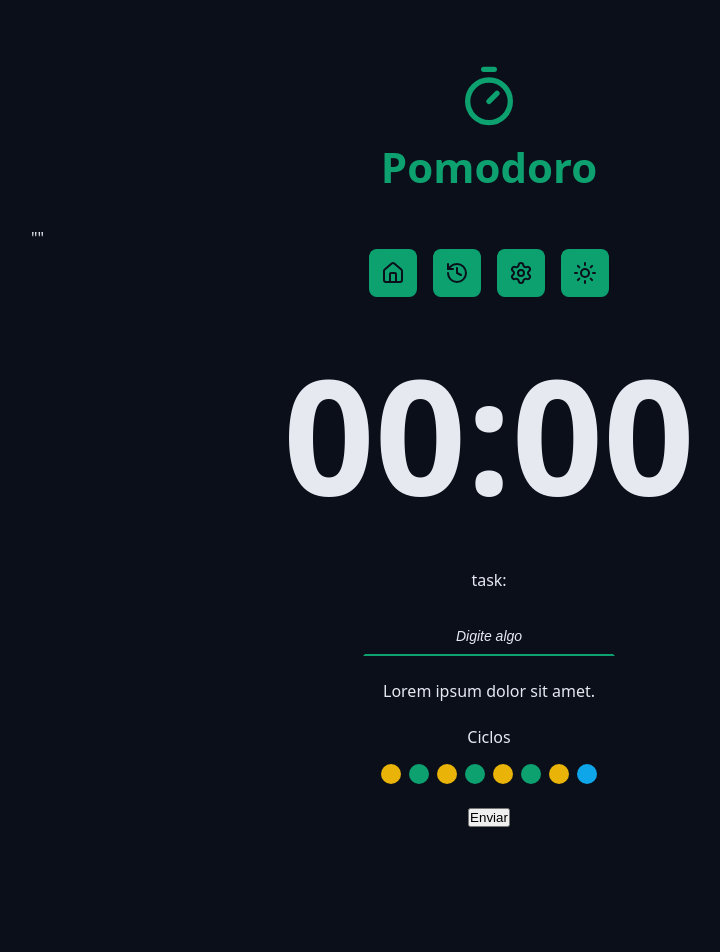
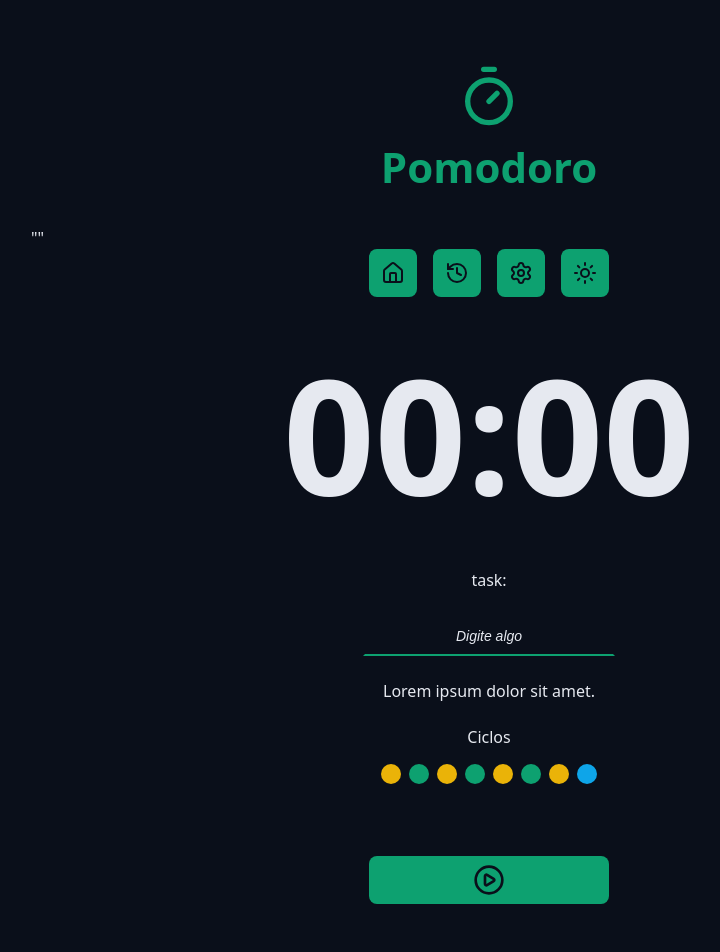
Before and after one commit to jonasalbuquerquecandido/pomodoro-system-project, a React (Vite) app: page / in a window 1280 px wide. Shown: the top 952 px of the page, without its empty margins (151-871 px from the left). Before the commit the page ends 859 px from the top, so only its background shows below. Built offline with nearby package versions, Linux system fonts and the light colour scheme.

Commit message:
I created and made the initial configurations of the DefaultButton  component

```diff
--- a/src/App.tsx
+++ b/src/App.tsx
@@ -7,6 +7,8 @@
 import { CountDown } from './components/CountDown';
 import { DefaultInput } from './components/DefaultInput';
 import { Cycles } from './components/Cycles';
+import { DefaultButton } from './components/DefaultButton';
+import { PlayCircleIcon, StopCircleIcon } from 'lucide-react';
 
 
 export function App() {
@@ -39,7 +41,8 @@
           </div>
 
           <div className="formRow">
-            <button>Enviar</button>
+            <DefaultButton icon={<PlayCircleIcon />} color='green'/>
+            <DefaultButton icon={<StopCircleIcon />} color='red'/>
           </div>
         </form>
       </Container>
--- /dev/null
+++ b/src/components/DefaultButton/index.tsx
@@ -0,0 +1,16 @@
+import styles from './styles.module.css';
+
+type DefaultButtonProps = {
+  icon: React.ReactNode;
+  color?: 'green' | 'red';
+} & React.ComponentProps<'button'>;
+
+export function DefaultButton({icon, color = 'green', ...props }: DefaultButtonProps) {
+  return (
+    <>
+      <button className={`${styles.button} ${styles[color]}`} { ...props}>
+        {icon}
+      </button>
+    </>
+  );
+}
--- /dev/null
+++ b/src/components/DefaultButton/styles.module.css
@@ -0,0 +1,33 @@
+.button {
+  border: none;
+  background: var(--primary);
+  color: var(--text-over-primary);
+  display: flex;
+  align-items: center;
+  justify-content: center;
+  min-width: 24rem;
+  padding: .8rem;
+  border-radius: .8rem;
+  margin: 4.8rem 0;
+  cursor: pointer;
+  transition: all .1s ease-in-out;
+}
+
+.button:hover {
+  filter: brightness(80%);
+}
+
+.button svg {
+  width: 3.2rem;
+  height: 3.2rem;
+}
+
+.green {
+  background: var(--primary);
+  color: var(--text-over-primary);
+}
+
+.red {
+  background: var(--error);
+  color: var(--text-over-error);
+}
```
